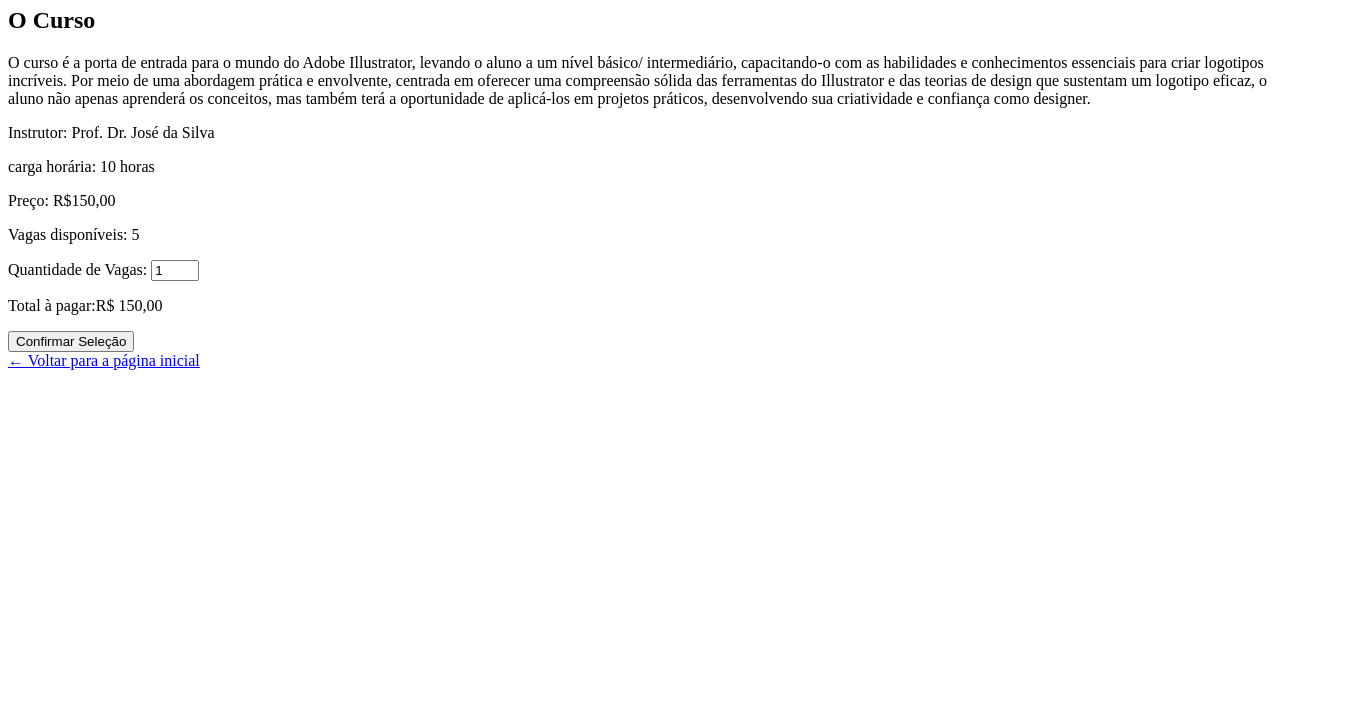
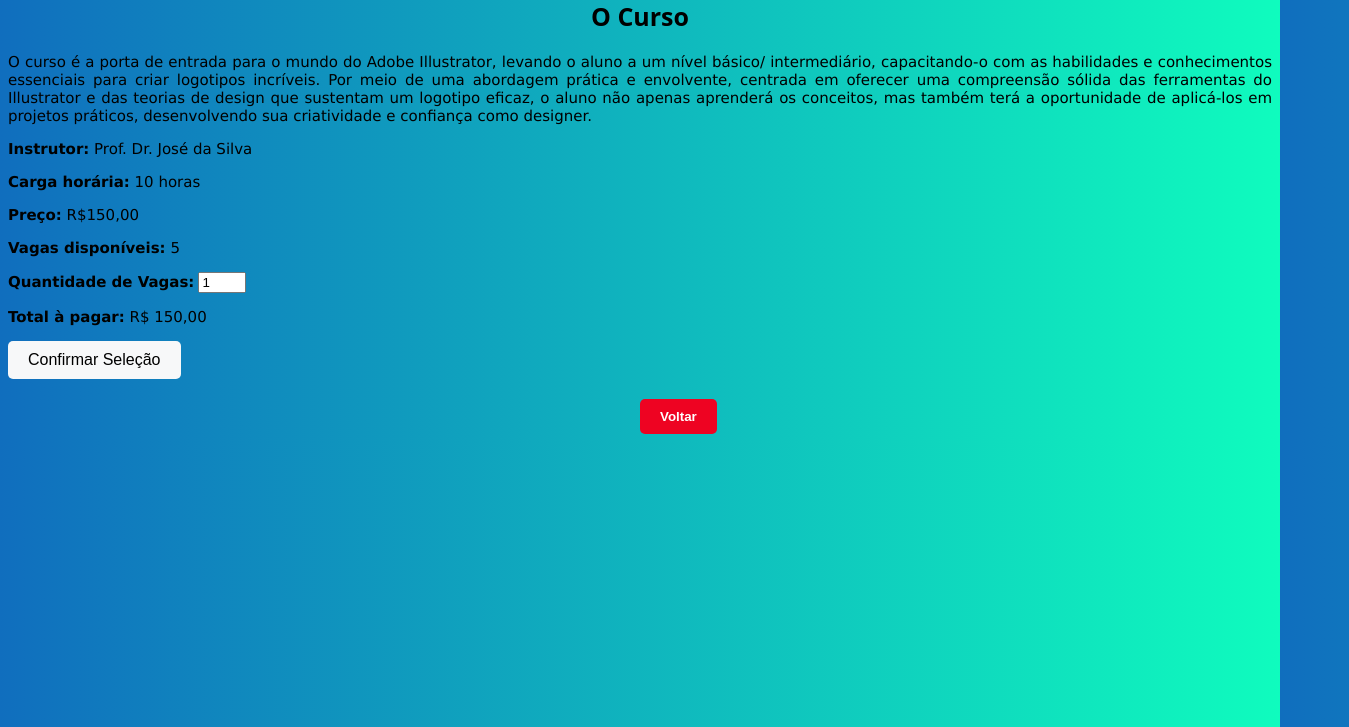
Before and after one commit to SullyvanOgawa/Atividade-1---PPI, a website: page Views/private/adobe2.html in a window 1280 px wide. Shown: the part 73-800 px from the top of the page, 1349 px wide, since content can reach past the window. Drawn offline with Linux system fonts and the light colour scheme.

Commit message:
Estilizando as telas de descrição dos cursos e o index principal

```diff
--- a/Views/private/adobe2.html
+++ b/Views/private/adobe2.html
@@ -3,39 +3,32 @@
 <head>
     <meta charset="UTF-8">
     <meta name="viewport" content="width=device-width, initial-scale=1.0">
+    <link rel="stylesheet" href="style.css">
     <title>Adobe Illustrator - Iniciante até Criação de Marcas</title>
 </head>
-<body class="pagina">
-    <h1 class="titulo-principal">Adobe Illustrator - Iniciante até Criação de Marcas</h1>
+<body>
+    <h1 class="titulo">Adobe Illustrator - Iniciante até Criação de Marcas</h1>
+    <h2 class="titulo">O Curso</h2>
+    <div class="descricao">
 
-    <div class="descricao">
-        <h2 class="titulo-secao">O Curso</h2>
-        <p class="texto-descricao" >
+        <p  class="descricao-curso">
             O curso é a porta de entrada para o mundo do Adobe Illustrator, levando o aluno a um nível básico/ intermediário, capacitando-o com as habilidades e conhecimentos essenciais para criar logotipos incríveis.
             Por meio de uma abordagem prática e envolvente, centrada em oferecer uma compreensão sólida das ferramentas do Illustrator e das teorias de design que sustentam um logotipo eficaz, o aluno não apenas aprenderá os conceitos, mas também terá a oportunidade de aplicá-los em projetos práticos, desenvolvendo sua criatividade e confiança como designer.
         </p>
     </div>
 
     <div class="curso" data-preco="150" data-vagas="5">
-        <p class="info">Instrutor: Prof. Dr. José da Silva</p>
-        <p class="info">carga horária: 10 horas</p>
-        <p class="info">Preço: R$150,00</p>
+        <p class="descricao-curso"><strong>Instrutor:</strong> Prof. Dr. José da Silva</p>
+        <p class="descricao-curso"><strong>Carga horária:</strong> 10 horas</p>
+        <p class="descricao-curso"><strong>Preço:</strong> R$150,00</p>
 
-        <p class="info">Vagas disponíveis: <span class="vagas"></span></p>
-
-        <label class="label">Quantidade de Vagas: </label>
+       <p class="descricao-curso"><strong>Vagas disponíveis:</strong> <span class="vagas"></span></p>
+        <label class="descricao-curso"><strong>Quantidade de Vagas:</strong></label>
         <input type="number" class="quantidade" min="1" value="1">
-
-        <p class="info total-container">Total à pagar:<span class="total"></span> </p>
-
-        <button class="btn-confirmar">Confirmar Seleção</button>
-
+        <p class="descricao-curso"><strong>Total à pagar:</strong> <span class="total"></span> </p>
+        <button class="btn-confirmar botao-confirma">Confirmar Seleção</button>
     </div>
-
-
-    <div class="footer">
-        <a href="/index.html" class="btn-voltar">← Voltar para a página inicial</a>
-    </div>
-     <script src="/js/script.js"></script>
+    <button class="container-voltar"><a href="/index.html" class="btn-voltar">Voltar</a></button>
+    <script src="/js/script.js"></script>
 </body>
 </html>
--- a/Views/private/style.css
+++ b/Views/private/style.css
@@ -1,115 +1,57 @@
+body{
+    background: linear-gradient(to right, #106EBE, #0FFCBE);
+}
 
-.pagina {
-    margin: 0;
-    padding: 40px;
+.titulo{
+    text-align: center;
+    font-size: 25px;
+    font-family: system-ui, -apple-system, BlinkMacSystemFont, 'Segoe UI', Roboto, Oxygen, Ubuntu, Cantarell, 'Open Sans', 'Helvetica Neue', sans-serif;
+}
 
-    font-family: -apple-system, BlinkMacSystemFont, "Segoe UI", Roboto, Helvetica, Arial, sans-serif;
-    background-color: #ffffff;
+.descricao-curso{
+    font-size: 15px;
+    font-family: Verdana, Geneva, Tahoma, sans-serif;
+    text-align: justify;
+}
+
+.inform-curso{
     display: flex;
     flex-direction: column;
-    align-items: flex-start;
-    color: #1d1d1f;
-    line-height: 1.5;
+    width: 25%;
+
 }
 
-
-.titulo-principal {
-    font-size: 26px;
-    font-weight: 700;
-    margin: 0 0 20px 0;
+.botao-confirma{
+    background-color: #f7f8f9;
+    color: rgb(0, 0, 0);
+    padding: 10px 20px;
+    border: none;
+    border-radius: 5px;
+    font-size: 16px;
 }
 
-.titulo-secao {
-    font-size: 20px;
-    margin: 0 0 10px 0;
+.botao-confirma:hover{
+    transform: scale(1.1);
+    background-color: rgb(1, 234, 48);
+    color: rgb(255, 251, 251);
 }
 
-
-.descricao {
-    margin-bottom: 40px;
-}
-
-.texto-descricao {
-    font-size: 14px;
-    color: #333;
-    max-width: 800px;
-}
-
-.curso {
-    background-color: #ffffff;
-    width: 100%;
-    max-width: 380px;
-    padding: 40px;
-    border-radius: 12px;
-    /* Sombra muito sutil */
-    box-shadow: 0 4px 20px rgba(0, 0, 0, 0.04), 0 1px 2px rgba(0, 0, 0, 0.08);
-    border: 1px solid #f2f2f2;
-
-    display: flex;
-    flex-direction: column;
-    gap: 35px;
-}
-
-.info {
-    margin: 0;
-    font-size: 14px;
-}
-
-.label {
-    font-size: 14px;
-    margin-bottom: -25px;
-}
-
-.quantidade {
-    padding: 12px;
-    border: 1px solid #d2d2d7;
-    border-radius: 8px;
-    font-size: 16px;
-    width: 100%;
-    box-sizing: border-box;
-}
-
-.total {
-    color: #3d8bd3;
-    font-weight: 700;
-    font-size: 16px;
-    margin-left: 5px;
-}
-
-
-.btn-confirmar {
-    background-color: #3d8bd3;
-    color: white;
+.container-voltar {
+    background: none;
     border: none;
-    padding: 14px;
-    border-radius: 8px;
-    font-size: 16px;
-    font-weight: 500;
+    padding: 0 50%;
+    margin-top: 20px;
     cursor: pointer;
-    transition: background 0.2s ease;
-}
-
-.btn-confirmar:hover {
-    background-color: #2b7bbd;
-}
-
-
-.container-voltar {
-    margin-top: 40px;
 }
 
 .btn-voltar {
     display: inline-block;
-    padding: 4px 10px;
-    font-size: 12px;
-    background-color: #f5f5f7;
-    color: #1d1d1f;
+    padding: 10px 20px;
+    background-color: #ee0322;
+    color: white;
     text-decoration: none;
-    border: 1px solid #d2d2d7;
-    border-radius: 4px;
-    transition: 0.2s;
+    border-radius: 5px;
+    font-family: Arial, sans-serif;
+    font-weight: bold;
+    transition: background-color 0.3s ease;
 }
-
-.btn-voltar:hover {
-    background-color: #e8e8ed;
-}
--- a/Views/public/style.css
+++ b/Views/public/style.css
@@ -1,3 +1,8 @@
+body{
+    background: linear-gradient(to right, #106EBE, #0FFCBE);
+    font-family: system-ui, -apple-system, BlinkMacSystemFont, 'Segoe UI', Roboto, Oxygen, Ubuntu, Cantarell, 'Open Sans', 'Helvetica Neue', sans-serif;
+}
+
 .escolha-curso{
     text-align: center;
 }
@@ -38,3 +43,12 @@
     border-radius: 4px;
     font-weight: bold;
 }
+
+.detalhes{
+    text-decoration: none;
+    color: rgb(16, 200, 89);
+}
+
+.detalhes:hover{
+    transform: scale(1.1);
+}
```
Also changed, not shown: Views/private/adobe.html (+13 -13 lines), Views/private/educacaoInfantil.html (+14 -12 lines), Views/private/musica.html (+12 -12 lines), Views/public/index.html (+16 -16 lines).
